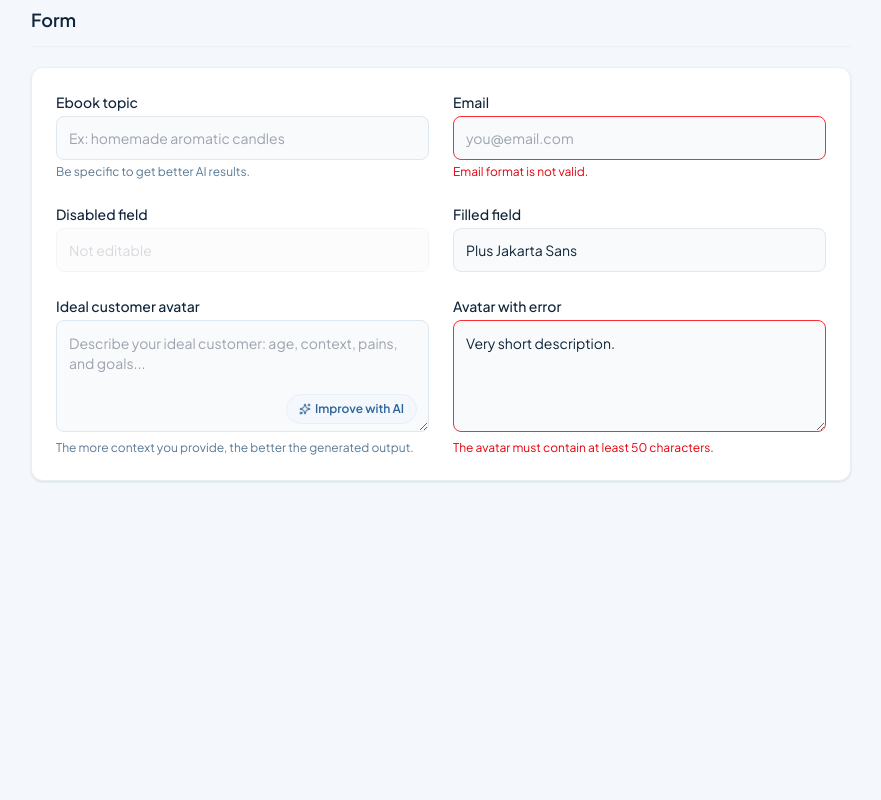
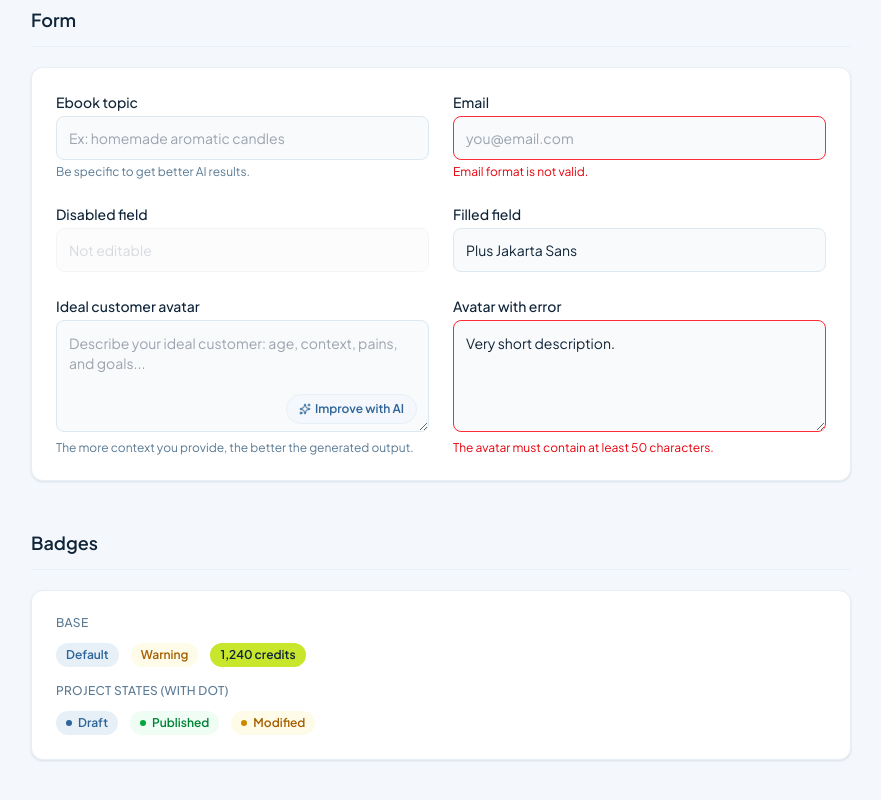
Before and after one commit to Digital-Craft-AR/OBRA_APP, a React (Vite) app in the folder obra/: page /design-system in a window 1280 px wide. Shown: the part 1475-2275 px from the top of the page, without its empty margins (199-1080 px from the left). Before the commit the page ends 1996 px from the top, so only its background shows below. Built offline with nearby package versions, Linux system fonts and the light colour scheme; no server answers.

Commit message:
feat(ui): add ObraBadge and badges showcase
Introduce a reusable ObraBadge component and document its variants in the public design-system page.

Made-with: Cursor

```diff
--- /dev/null
+++ b/obra/src/components/obra/ObraBadge.tsx
@@ -0,0 +1,44 @@
+import type { HTMLAttributes } from "react";
+
+const badgeVariants = {
+  default: "bg-obra-blue-100 text-obra-blue-700",
+  warning: "bg-yellow-50 text-yellow-700",
+  draft: "bg-obra-blue-100 text-obra-blue-700",
+  published: "bg-green-50 text-green-700",
+  modified: "bg-yellow-50 text-yellow-700",
+  credits: "bg-obra-green-400 text-obra-blue-950",
+} as const;
+
+const dotColors = {
+  default: "bg-obra-blue-700",
+  warning: "bg-yellow-600",
+  draft: "bg-obra-blue-700",
+  published: "bg-green-600",
+  modified: "bg-yellow-600",
+  credits: "bg-obra-blue-950",
+} as const;
+
+export type ObraBadgeVariant = keyof typeof badgeVariants;
+
+export type ObraBadgeProps = HTMLAttributes<HTMLSpanElement> & {
+  variant?: ObraBadgeVariant;
+  showDot?: boolean;
+};
+
+export function ObraBadge({
+  variant = "default",
+  showDot = false,
+  className = "",
+  children,
+  ...props
+}: ObraBadgeProps) {
+  return (
+    <span
+      className={`inline-flex items-center gap-1.5 whitespace-nowrap rounded-full px-2.5 py-1 text-xs font-semibold font-body ${badgeVariants[variant]} ${className}`.trim()}
+      {...props}
+    >
+      {showDot ? <span className={`inline-block size-1.5 rounded-full ${dotColors[variant]}`} /> : null}
+      {children}
+    </span>
+  );
+}
--- a/obra/src/pages/DesignSystemPage.tsx
+++ b/obra/src/pages/DesignSystemPage.tsx
@@ -1,4 +1,5 @@
 import { Button } from "@/components/ui/Button";
+import { ObraBadge } from "@/components/obra/ObraBadge";
 import { ObraInput } from "@/components/obra/ObraInput";
 import { ObraTextarea } from "@/components/obra/ObraTextarea";
 
@@ -182,6 +183,41 @@ export function DesignSystemPage() {
             </div>
           </article>
         </section>
+
+        <section className="flex flex-col gap-5">
+          <h2 className="border-b border-obra-blue-100 pb-3 text-lg font-semibold text-obra-blue-950">
+            Badges
+          </h2>
+          <article className="rounded-card border border-obra-blue-100 bg-white p-6 shadow-card">
+            <div className="flex flex-col gap-4">
+              <div className="flex flex-col gap-3">
+                <p className="text-xs font-medium uppercase tracking-wide text-obra-neutral-600">Base</p>
+                <div className="flex flex-wrap items-center gap-3">
+                  <ObraBadge variant="default">Default</ObraBadge>
+                  <ObraBadge variant="warning">Warning</ObraBadge>
+                  <ObraBadge variant="credits">1,240 credits</ObraBadge>
+                </div>
+              </div>
+
+              <div className="flex flex-col gap-3">
+                <p className="text-xs font-medium uppercase tracking-wide text-obra-neutral-600">
+                  Project states (with dot)
+                </p>
+                <div className="flex flex-wrap items-center gap-3">
+                  <ObraBadge variant="draft" showDot>
+                    Draft
+                  </ObraBadge>
+                  <ObraBadge variant="published" showDot>
+                    Published
+                  </ObraBadge>
+                  <ObraBadge variant="modified" showDot>
+                    Modified
+                  </ObraBadge>
+                </div>
+              </div>
+            </div>
+          </article>
+        </section>
       </div>
     </main>
   );
```
